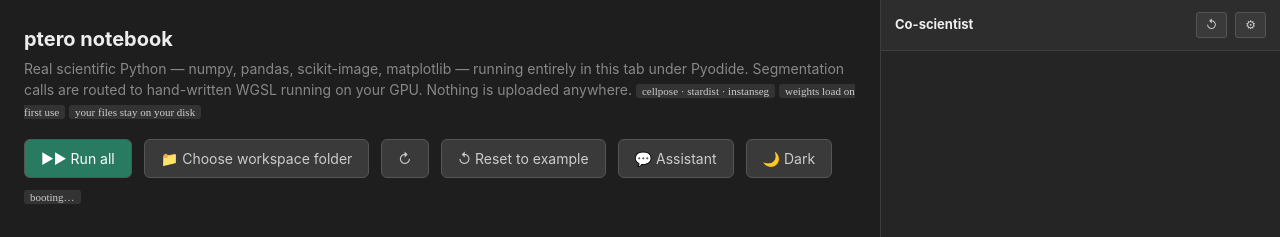
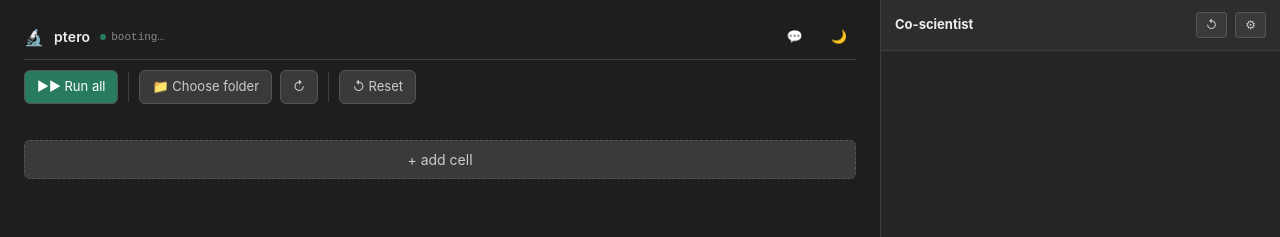
Before and after one commit to Modjular/ptero, a website: page notebook.html in a window 1280 px wide. Shown: the top 237 px of the page. Drawn offline with Linux system fonts and the light colour scheme.

Commit message:
feat: notebook UI cleanup
 - Header is less scrappy, more like real notebook chrome
 - Cell numbers (similar to jupyter)

```diff
--- a/notebook.html
+++ b/notebook.html
@@ -10,24 +10,25 @@
 <body class="chat-open">
 <div id="main">
 
-<h1>ptero notebook</h1>
-<p class="sub">Real scientific Python — numpy, pandas, scikit-image, matplotlib — running
-entirely in this tab under Pyodide. Segmentation calls are routed to hand-written WGSL
-running on your GPU. Nothing is uploaded anywhere.
-<span class="tag">cellpose · stardist · instanseg</span>
-<span class="tag">weights load on first use</span>
-<span class="tag">your files stay on your disk</span></p>
-
-<div class="row">
-  <button id="runall">▶▶ Run all</button>
-  <button id="choosews" class="btn-subtle">📁 Choose workspace folder</button>
-  <button id="refreshws" class="btn-subtle" title="Re-read the folder">↻</button>
-  <button id="resetcells" class="btn-subtle">↺ Reset to example</button>
-  <button id="chattoggle" class="btn-subtle">💬 Assistant</button>
-  <button id="themetoggle" class="btn-subtle">🌙 Dark</button>
-  <span id="stat" class="tag">booting…</span>
-</div>
-<p class="sub" id="workspace-info"></p>
+<header id="topbar">
+  <div class="topbar-brand">
+    <span class="brand-mark">🔬</span>
+    <span class="brand-name">ptero</span>
+    <span id="stat" class="kernel-status">booting…</span>
+    <div class="topbar-spacer"></div>
+    <button id="chattoggle" class="btn-icon" title="Toggle assistant">💬</button>
+    <button id="themetoggle" class="btn-icon" title="Toggle theme">🌙</button>
+  </div>
+  <div class="topbar-tools" role="toolbar">
+    <button id="runall" title="Run all cells">▶▶ Run all</button>
+    <span class="toolbar-divider"></span>
+    <button id="choosews" class="btn-subtle" title="Choose workspace folder">📁 Choose folder</button>
+    <button id="refreshws" class="btn-subtle" title="Re-read the folder">↻</button>
+    <span class="toolbar-divider"></span>
+    <button id="resetcells" class="btn-subtle" title="Reset to example pipeline">↺ Reset</button>
+  </div>
+  <p class="sub" id="workspace-info"></p>
+</header>
 <div id="downloads"></div>
 
 <div id="cells"></div>
--- a/src/notebook/cells.js
+++ b/src/notebook/cells.js
@@ -103,7 +103,18 @@
   // left border carries idle/running/done/error, so this never has to say it in words.
   const statusEl = document.createElement("div");
   statusEl.className = "cellstat";
-  wrapEl.append(ctrls, editorHost, outEl, statusEl);
+
+  // The prompt is the cell's position in the document, not an execution count — it's
+  // there so a person can say "cell 3" and mean something stable, which a Jupyter-style
+  // run counter (reused across out-of-order re-runs) would not give them. renumber()
+  // keeps it in sync whenever the list's order or length changes.
+  const promptEl = document.createElement("div");
+  promptEl.className = "cell-prompt";
+
+  const bodyEl = document.createElement("div");
+  bodyEl.className = "cell-body";
+  bodyEl.append(ctrls, editorHost, outEl, statusEl);
+  wrapEl.append(promptEl, bodyEl);
 
   const view = new EditorView({
     doc: source,
@@ -124,12 +135,17 @@
     parent: editorHost,
   });
 
-  const cell = { id, author, view, wrapEl, outEl, statusEl, lastResult: null };
+  const cell = { id, author, view, wrapEl, outEl, statusEl, promptEl, lastResult: null };
   runBtn.addEventListener("click", () => runCell(cell));
   delBtn.addEventListener("click", () => removeCell(cell));
   upBtn.addEventListener("click", () => moveCell(cell, -1));
   downBtn.addEventListener("click", () => moveCell(cell, +1));
   return cell;
+}
+
+/** Keep each cell's visible prompt in sync with its position in the document. */
+function renumber() {
+  cells.forEach((c, i) => { c.promptEl.textContent = `In [${i + 1}]`; });
 }
 
 /** Append a cell at the end. Returns the cell. */
@@ -146,6 +162,7 @@
   const at = Math.max(0, Math.min(index, cells.length));
   cells.splice(at, 0, cell);
   cellsEl.insertBefore(cell.wrapEl, cellsEl.children[at] ?? null);
+  renumber();
   saveCells();
   onChange();
   return cell;
@@ -165,6 +182,7 @@
   cells.splice(idx, 1);
   cell.view.destroy();
   cell.wrapEl.remove();
+  renumber();
   if (save) { saveCells(); onChange(); }
 }
 
@@ -175,6 +193,7 @@
   cells.splice(from, 1);
   cells.splice(to, 0, cell);
   cellsEl.insertBefore(cell.wrapEl, cellsEl.children[to] ?? null);
+  renumber();
   saveCells();
   onChange();
 }
--- a/src/notebook/ui.js
+++ b/src/notebook/ui.js
@@ -86,7 +86,8 @@
 function applyTheme(dark) {
   isDark = dark;
   document.body.classList.toggle("theme-light", !dark);
-  $("themetoggle").textContent = dark ? "🌙 Dark" : "☀️ Light";
+  $("themetoggle").textContent = dark ? "🌙" : "☀️";
+  $("themetoggle").title = dark ? "Switch to light theme" : "Switch to dark theme";
   localStorage.setItem("ptero-theme", dark ? "dark" : "light");
   cells.applyTheme(dark);
 }
--- a/style.css
+++ b/style.css
@@ -113,8 +113,54 @@
 body:not(.chat-open) #chat { display: none; }
 #cells, .cell, .celleditor { min-width: 0; }
 
-h1 { font-size: 20px; margin: 0 0 4px; color: var(--text-main); }
 .sub { color: var(--text-muted); margin: 0 0 18px; }
+
+/* ── Notebook chrome (header) ─────────────────────────────────────── */
+#topbar { margin-bottom: 16px; }
+
+.topbar-brand {
+  display: flex; align-items: center; gap: 10px;
+  padding-bottom: 10px;
+  margin-bottom: 10px;
+  border-bottom: 1px solid var(--border-subtle);
+}
+.brand-mark { font-size: 16px; line-height: 1; }
+.brand-name {
+  font-size: 14px; font-weight: 600; letter-spacing: .01em;
+  color: var(--text-main);
+}
+.kernel-status {
+  display: inline-flex; align-items: center; gap: 5px;
+  font: 11px ui-monospace, monospace;
+  color: var(--text-muted);
+}
+.kernel-status::before {
+  content: ""; width: 6px; height: 6px; border-radius: 50%;
+  background: var(--accent-primary);
+  flex: 0 0 auto;
+}
+.topbar-spacer { flex: 1; }
+
+.btn-icon {
+  padding: 5px 8px;
+  font-size: 13px;
+  line-height: 1;
+  background: transparent;
+  border-color: transparent;
+  color: var(--text-dim);
+}
+.btn-icon:hover:not(:disabled) { background: var(--accent-subtle); border-color: var(--border-control); }
+
+.topbar-tools {
+  display: flex; align-items: center; gap: 8px; flex-wrap: wrap;
+}
+.topbar-tools button { padding: 6px 12px; font-size: 13px; }
+.toolbar-divider {
+  width: 1px; align-self: stretch;
+  background: var(--border-subtle);
+  margin: 2px 2px;
+}
+#topbar .sub { margin: 10px 0 0; font-size: 12px; }
 
 button {
   font: inherit;
@@ -185,6 +231,8 @@
    state lives in the left border, and the buttons appear on hover/focus. */
 .cell {
   position: relative;
+  display: flex;
+  align-items: stretch;
   border: 1px solid var(--border-subtle);
   border-left: 3px solid transparent;
   border-radius: var(--radius-md);
@@ -193,6 +241,18 @@
 .cell[data-state="running"] { border-left-color: var(--accent-primary); }
 .cell[data-state="done"]    { border-left-color: var(--accent-success); }
 .cell[data-state="error"]   { border-left-color: var(--accent-danger); }
+
+/* The prompt gutter shows document position, not an execution count — see the
+   comment in cells.js's renumber(). */
+.cell-prompt {
+  flex: 0 0 auto;
+  width: 58px;
+  padding: 9px 4px 0 10px;
+  font: 11px ui-monospace, monospace;
+  color: var(--text-disabled);
+  user-select: none;
+}
+.cell-body { position: relative; flex: 1; min-width: 0; }
 
 /* Cells the agent wrote are marked, so it is always clear who authored what. */
 .cell[data-author="agent"]::after {
```
